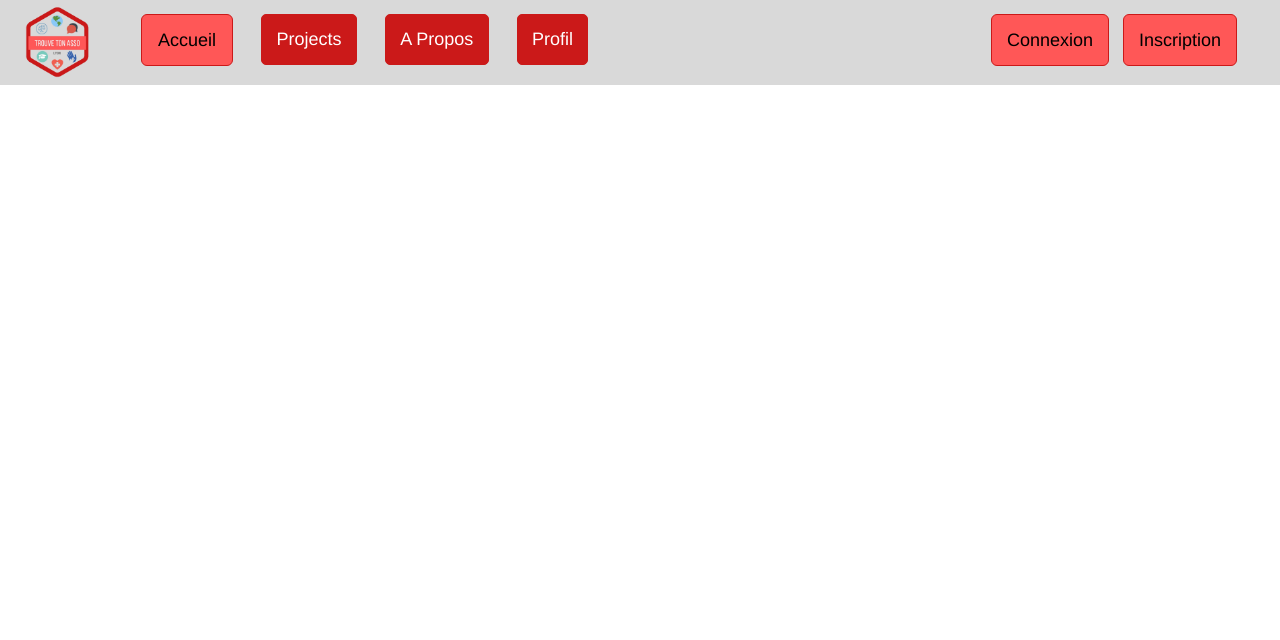
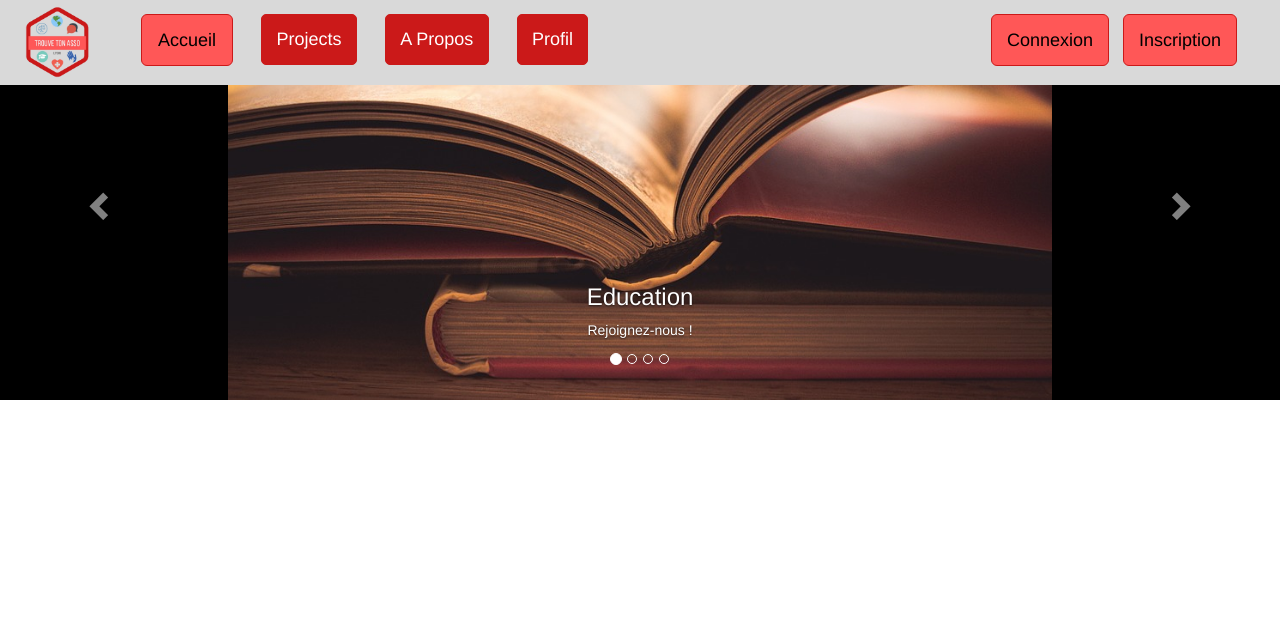
Before and after one commit to CamilleThomasIG3/TrouveTonAsso, a PHP site: page / in a window 1280 px wide. Shown: the top 640 px of the page. Run offline with PHP 8.4, Linux system fonts and the light colour scheme.

Commit message:
caroussel fini

```diff
--- a/index.html
+++ b/index.html
@@ -5,14 +5,11 @@
     <title>Trouve Ton Asso</title>
 
     <meta charset="utf-8">
-    <!-- <meta name="viewport" content="initial-scale=1.0; maximum-scale=1.0"/> -->
     <meta name="viewport" content="width=device-width, initial-scale=1">
 
 
     <link rel="stylesheet" href="styles/style.css">
     <link rel="stylesheet" href="https://maxcdn.bootstrapcdn.com/bootstrap/3.4.0/css/bootstrap.min.css">
-
-    <!-- <link rel="stylesheet" href="https://maxcdn.bootstrapcdn.com/bootstrap/4.3.1/css/bootstrap.min.css"> -->
 
     <script src="https://ajax.googleapis.com/ajax/libs/jquery/3.4.0/jquery.min.js"></script>
     <script src="https://maxcdn.bootstrapcdn.com/bootstrap/3.4.0/js/bootstrap.min.js"></script>
@@ -79,56 +76,66 @@
 
 
     <!-- Caroussel -->
-    <!-- <div id="demo" class="carousel slide" data-ride="carousel">
-      <ul class="carousel-indicators">
-        <li data-target="#demo" data-slide-to="0" class="active"></li>
-        <li data-target="#demo" data-slide-to="1"></li>
-        <li data-target="#demo" data-slide-to="2"></li>
-        <li data-target="#demo" data-slide-to="3"></li>
-      </ul>
+    <div id="myCarousel" class="carousel slide" data-ride="carousel">
+      <!-- Indicators -->
+      <ol class="carousel-indicators">
+        <li data-target="#myCarousel" data-slide-to="0" class="active"></li>
+        <li data-target="#myCarousel" data-slide-to="1"></li>
+        <li data-target="#myCarousel" data-slide-to="2"></li>
+        <li data-target="#myCarousel" data-slide-to="3"></li>
+      </ol>
+
+      <!-- Wrapper for slides -->
       <div class="carousel-inner">
-        <div class="carousel-item active">
-          <img src="/images/livre.jpg" alt="Livres" width="1100" height="500">
+        <div class="item active">
+          <img  class="img-responsive"  src="images/livre.jpg" alt="Livres">
           <div class="carousel-caption">
             <h3>Education</h3>
             <p>Rejoignez-nous !</p>
           </div>
         </div>
-        <div class="carousel-item">
-          <img src="/images/pomme.jpg" alt="Pomme" width="1100" height="500">
+
+        <div class="item">
+          <img  class="img-responsive"  src="images/pomme.jpg" alt="Pomme">
           <div class="carousel-caption">
             <h3>Environnement</h3>
             <p>Nous avons besoin de vous!</p>
           </div>
         </div>
-        <div class="carousel-item">
-          <img src="/images/genres.jpg" alt="Genres" width="1100" height="500">
+
+        <div class="item">
+          <img   class="img-responsive" src="images/genres.jpg" alt="Genres">
           <div class="carousel-caption">
             <h3>Education</h3>
             <p>Aidez-nous !</p>
           </div>
         </div>
-        <div class="carousel-item">
-          <img src="/images/poterie.jpg" alt="Poterie" width="1100" height="500">
+
+        <div class="item">
+          <img  class="img-responsive"  src="images/poterie.jpg" alt="Poterie">
           <div class="carousel-caption">
             <h3>Art et Culure</h3>
             <p>Venez découvrir...</p>
           </div>
         </div>
       </div>
-      <a class="carousel-control-prev" href="#demo" data-slide="prev">
-        <span class="carousel-control-prev-icon"></span>
+
+      <!-- Left and right controls -->
+      <a class="left carousel-control" href="#myCarousel" data-slide="prev">
+        <span class="glyphicon glyphicon-chevron-left"></span>
+        <span class="sr-only">Précédent</span>
       </a>
-      <a class="carousel-control-next" href="#demo" data-slide="next">
-        <span class="carousel-control-next-icon"></span>
+      <a class="right carousel-control" href="#myCarousel" data-slide="next">
+        <span class="glyphicon glyphicon-chevron-right"></span>
+        <span class="sr-only">Suivant</span>
       </a>
-    </div> -->
-
+    </div>
 
     <!-- Footer -->
-    <div class="container-fluid col-md-12" id="footer">
+    <div class="container-fluid" id="footer">
       <p>Site internet réalisé avec HTML5, CSS, VueJS, NodeJS et Bootstrap.</p>
     </div>
+
 
   </body>
 
--- a/styles/style.css
+++ b/styles/style.css
@@ -118,8 +118,21 @@ table {
   background-color: #d9d9d9;
   position: absolute;
   bottom: 0;
+	width: 100%;
 }
 
 #footer p{
   text-align: center;
 }
+
+
+/*Caroussel*/
+.carousel-inner img{
+  max-width: 100%;
+  max-height: 400px;
+	margin:auto;
+}
+
+.carousel-inner {
+  background-color: black;
+}
```
Also changed, not shown: index2.html (+32 -24 lines).
